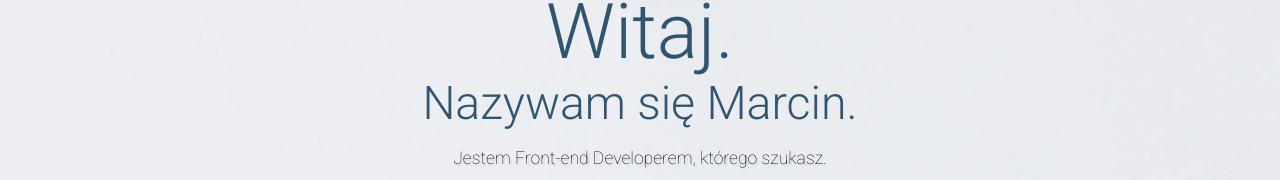
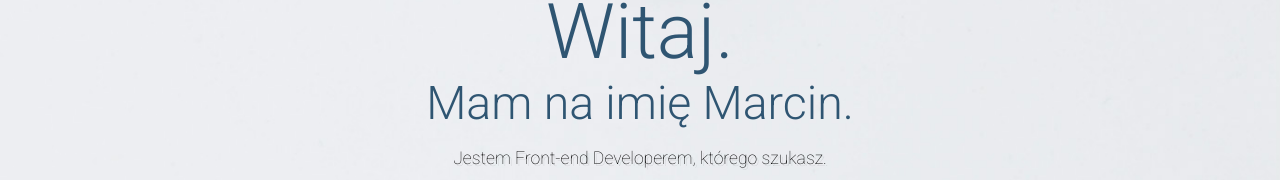
Before and after one commit to Moviss/portfolio-site, a website: page app/index.html in a window 1280 px wide. Shown: the part 196-376 px from the top of the page. Drawn offline with Linux system fonts and the light colour scheme.

Commit message:
Poprawka imienia na froncie na gramtyczniejsze

```diff
--- a/app/index.html
+++ b/app/index.html
@@ -58,7 +58,7 @@
     <div class="large-hero__text-content">
       <div class="wrapper">
         <h1 class="large-hero__title">Witaj.</h1>
-        <h2 class="large-hero__subtitle">Nazywam się Marcin.</h2>
+        <h2 class="large-hero__subtitle">Mam na imię Marcin.</h2>
         <p class="large-hero__description">Jestem Front-end Developerem, którego szukasz.</p>
         <p><a href="#" class="btn btn--orange btn--large open-modal">Zacznijmy Współpracę</a></p>
       </div>
```
Also changed, not shown: docs/index.html (+1 -1 lines).
